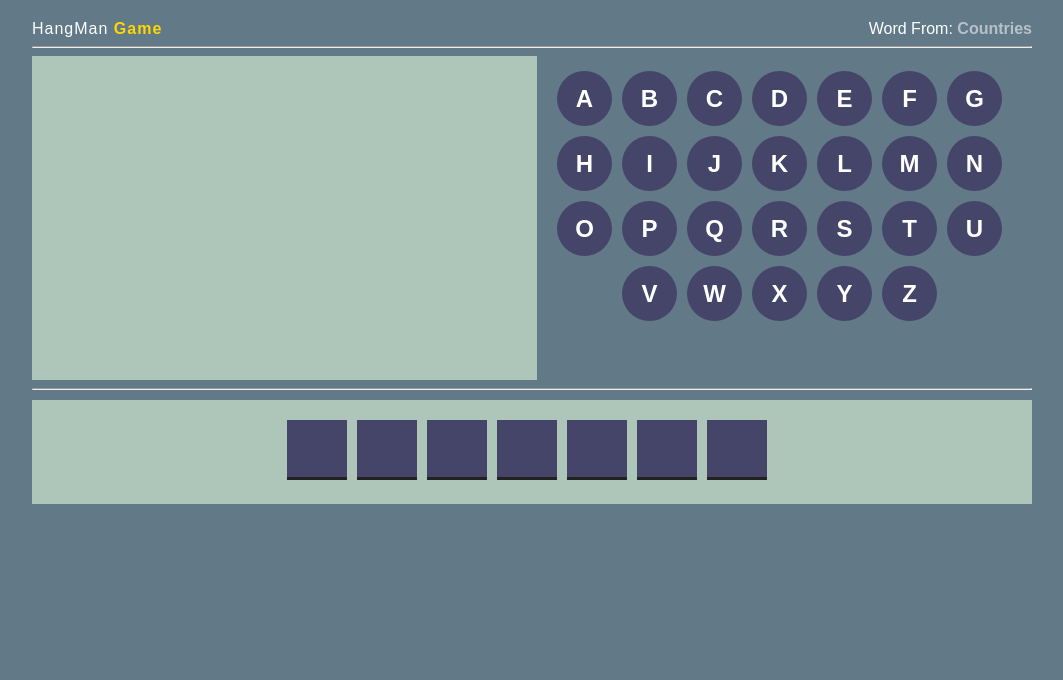
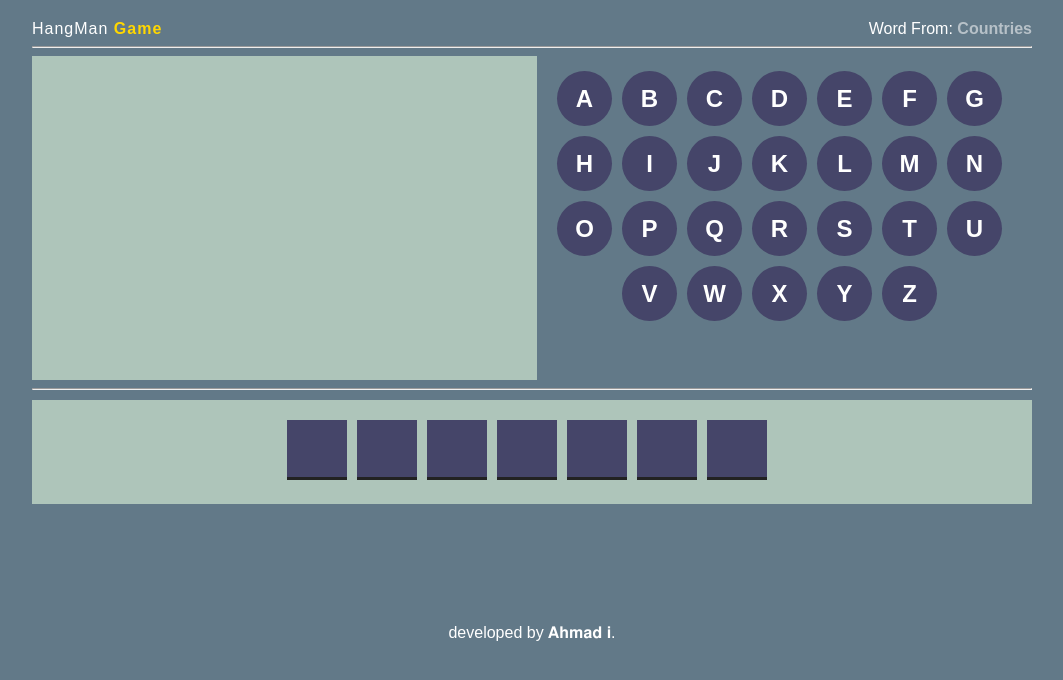
Before and after one commit to red-xbm/Hang-Man, a plain HTML site: page index.html in a window 1280 px wide. Shown: the whole page, without its empty margins (108-1171 px from the left). Drawn offline with Linux system fonts and the light colour scheme.

Commit message:
Add files via upload

```diff
--- a/HangMan.css
+++ b/HangMan.css
@@ -261,3 +261,9 @@ body {
     color: rgb(255, 255, 255);
     font-weight: 600;
 }
+.end {
+    color: white;
+    text-align: center;
+    font: 13px;
+    padding: 100px 0 0;
+}
--- a/index.html
+++ b/index.html
@@ -42,7 +42,7 @@
 
     </div>
 
-
+    <p class="end">developed by 𝐀𝐡𝐦𝐚𝐝 𝐢.</p>
 
     <script src="HangMan.js"></script>
 </body>
```
